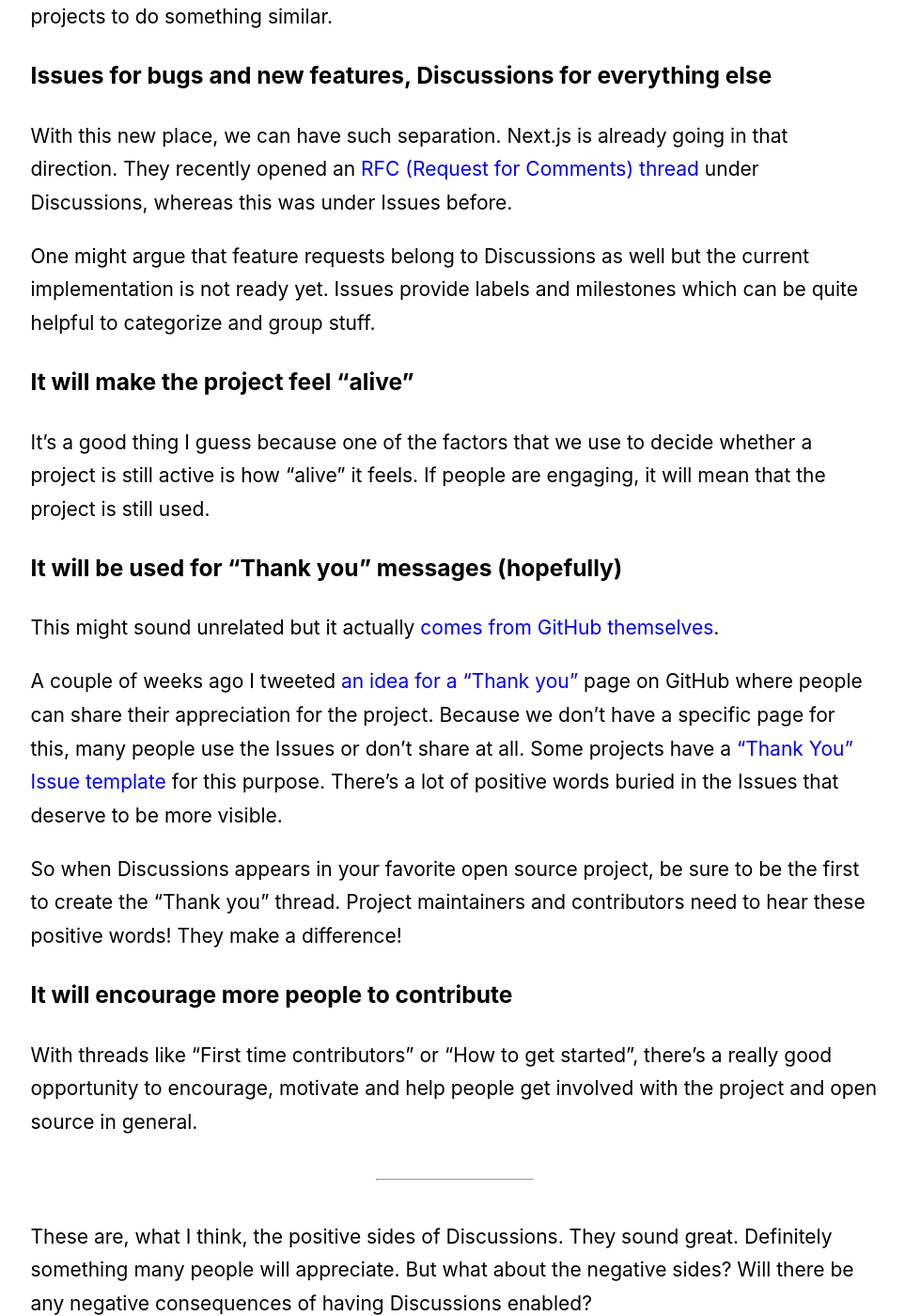
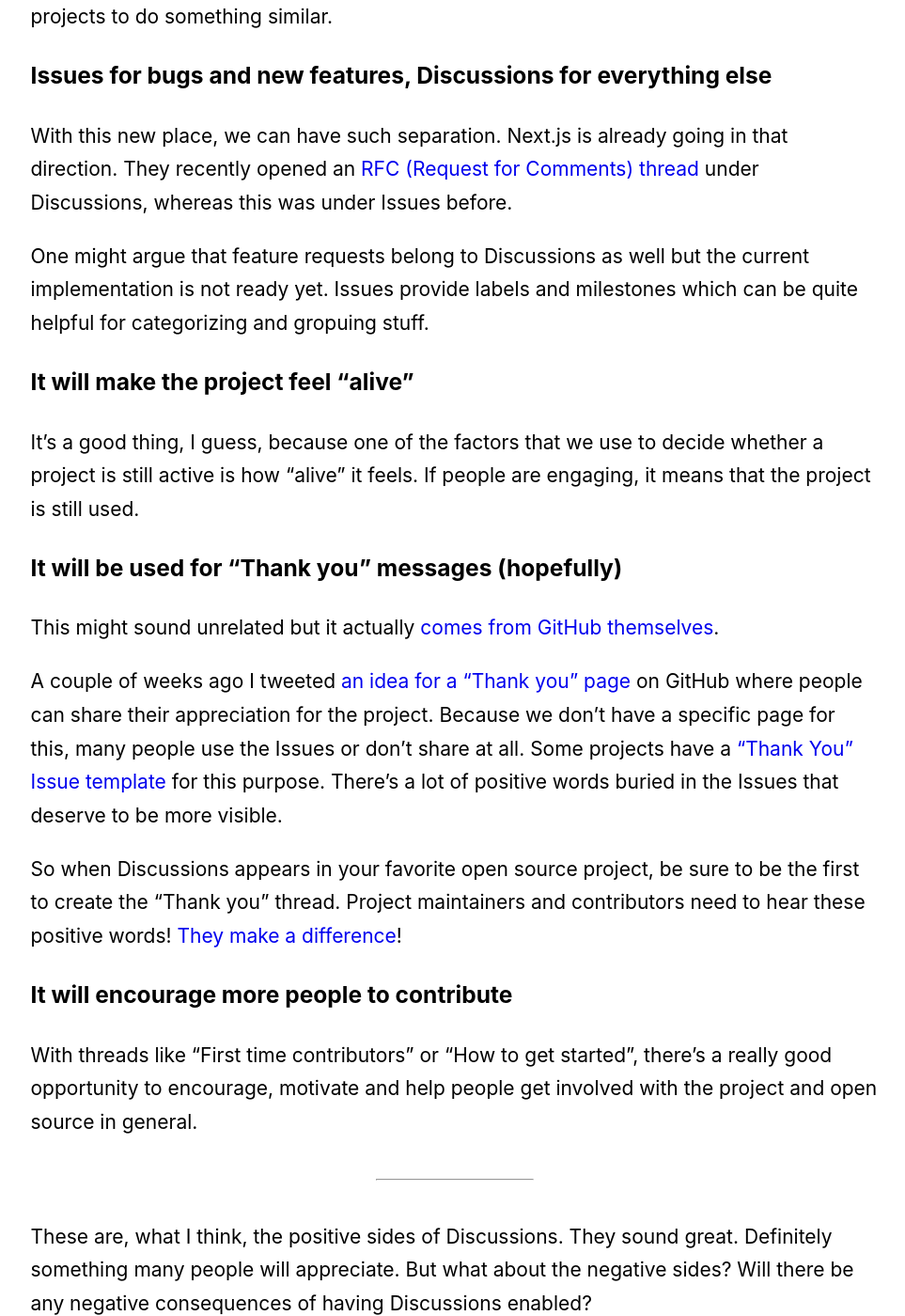
Before and after one commit to dzhavat/dzhavat.github.io, a Jekyll site: the page built from _posts/2020-04-04-my-thoughts-on-github-discussions.md, in a window 1280 px wide and 1400 px high, scrolled down 1821 px. Shown: the whole window at 94% size, without its empty margins (156-1119 px from the left). Built offline with Jekyll 4.4.1, drawn with Linux system fonts in a browser that asks for light colours; some of the changed text lies outside the part shown.

Commit message:
Update post

```diff
--- a/_posts/2020-04-04-my-thoughts-on-github-discussions.md
+++ b/_posts/2020-04-04-my-thoughts-on-github-discussions.md
@@ -36,19 +37,19 @@
 
 With this new place, we can have such separation. Next.js is already going in that direction. They recently opened an [RFC (Request for Comments) thread](https://github.com/zeit/next.js/discussions/11106) under Discussions, whereas this was under Issues before.
 
-One might argue that feature requests belong to Discussions as well but the current implementation is not ready yet. Issues provide labels and milestones which can be quite helpful to categorize and group stuff.
+One might argue that feature requests belong to Discussions as well but the current implementation is not ready yet. Issues provide labels and milestones which can be quite helpful for categorizing and gropuing stuff.
 
 ### It will make the project feel “alive”
 
-It’s a good thing I guess because one of the factors that we use to decide whether a project is still active is how “alive” it feels. If people are engaging, it will mean that the project is still used.
+It’s a good thing, I guess, because one of the factors that we use to decide whether a project is still active is how “alive” it feels. If people are engaging, it means that the project is still used.
 
 ### It will be used for “Thank you” messages (hopefully)
 
 This might sound unrelated but it actually [comes from GitHub themselves](https://mobile.twitter.com/becca__z/status/1241789221242880007).
 
-A couple of weeks ago I tweeted [an idea for a “Thank you”](https://mobile.twitter.com/dzhavatushev/status/1241619880736182273) page on GitHub where people can share their appreciation for the project. Because we don’t have a specific page for this, many people use the Issues or don’t share at all. Some projects have a [“Thank You” Issue template](https://github.com/xlayers/xlayers/issues/new/choose) for this purpose. There’s a lot of positive words buried in the Issues that deserve to be more visible.
+A couple of weeks ago I tweeted [an idea for a “Thank you” page](https://mobile.twitter.com/dzhavatushev/status/1241619880736182273) on GitHub where people can share their appreciation for the project. Because we don’t have a specific page for this, many people use the Issues or don’t share at all. Some projects have a [“Thank You” Issue template](https://github.com/xlayers/xlayers/issues/new/choose) for this purpose. There’s a lot of positive words buried in the Issues that deserve to be more visible.
 
-So when Discussions appears in your favorite open source project, be sure to be the first to create the “Thank you” thread. Project maintainers and contributors need to hear these positive words! They make a difference!
+So when Discussions appears in your favorite open source project, be sure to be the first to create the “Thank you” thread. Project maintainers and contributors need to hear these positive words! [They make a difference](https://mobile.twitter.com/Vjeux/status/1256757092192358400)!
 
 ### It will encourage more people to contribute
 
@@ -76,6 +77,6 @@
 
 ---
 
-I’m actually quite excited about Discussions. I think it has the potential to bring the community closer to the project, make the project feel “alive” and increase the engagement. There are a couple of pain points but I’m, optimistic that we can turn them positive. I’m looking forward to it.
+I’m actually quite excited about Discussions. I think it has the potential to bring the community closer to the project, make the project feel “alive” and increase the engagement. There are a couple of pain points but I’m optimistic that we can turn them positive. I’m looking forward to it.
 
 What do you think about it?
```
Also changed, not shown: other parts of _posts/2020-04-04-my-thoughts-on-github-discussions.md (+1 -0 lines).
